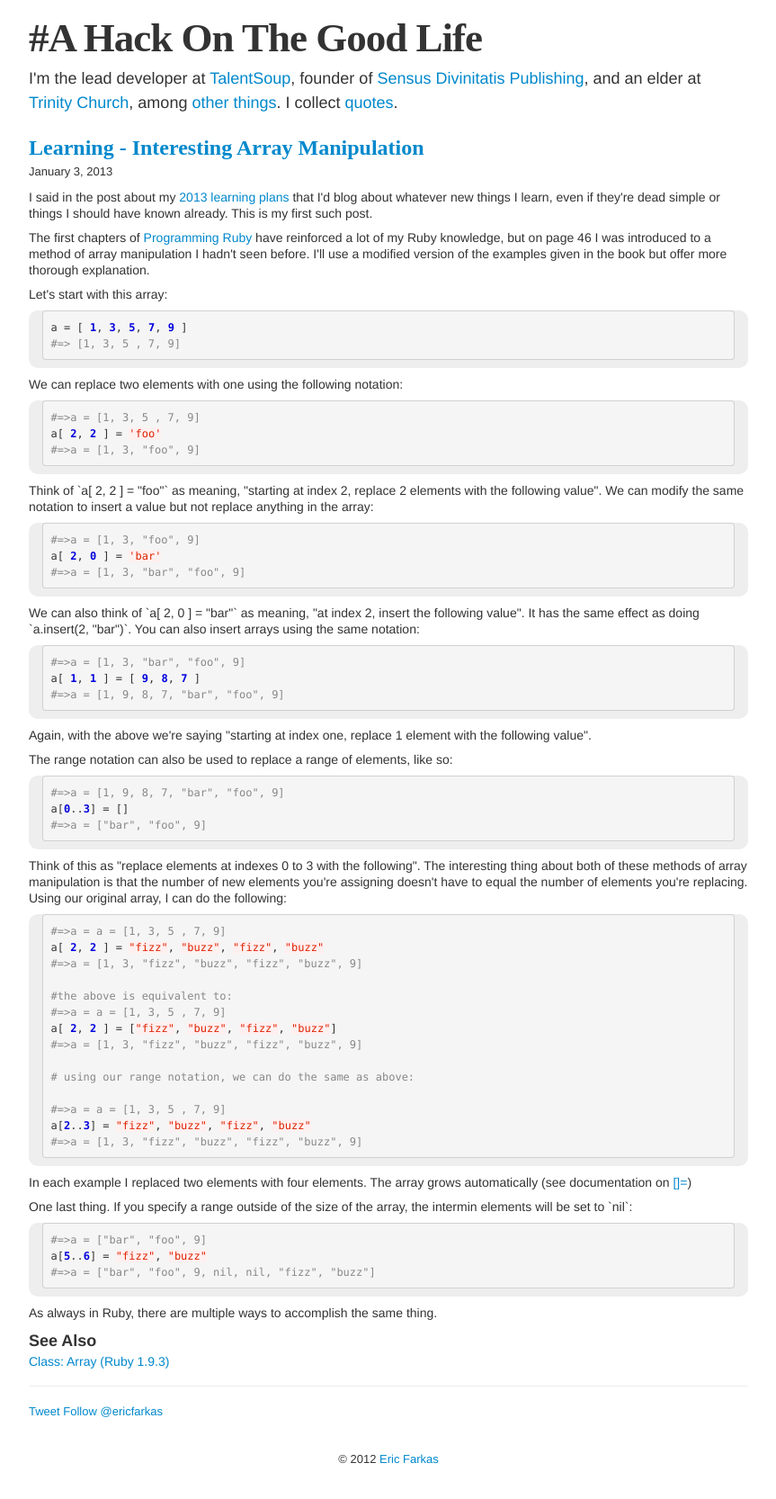
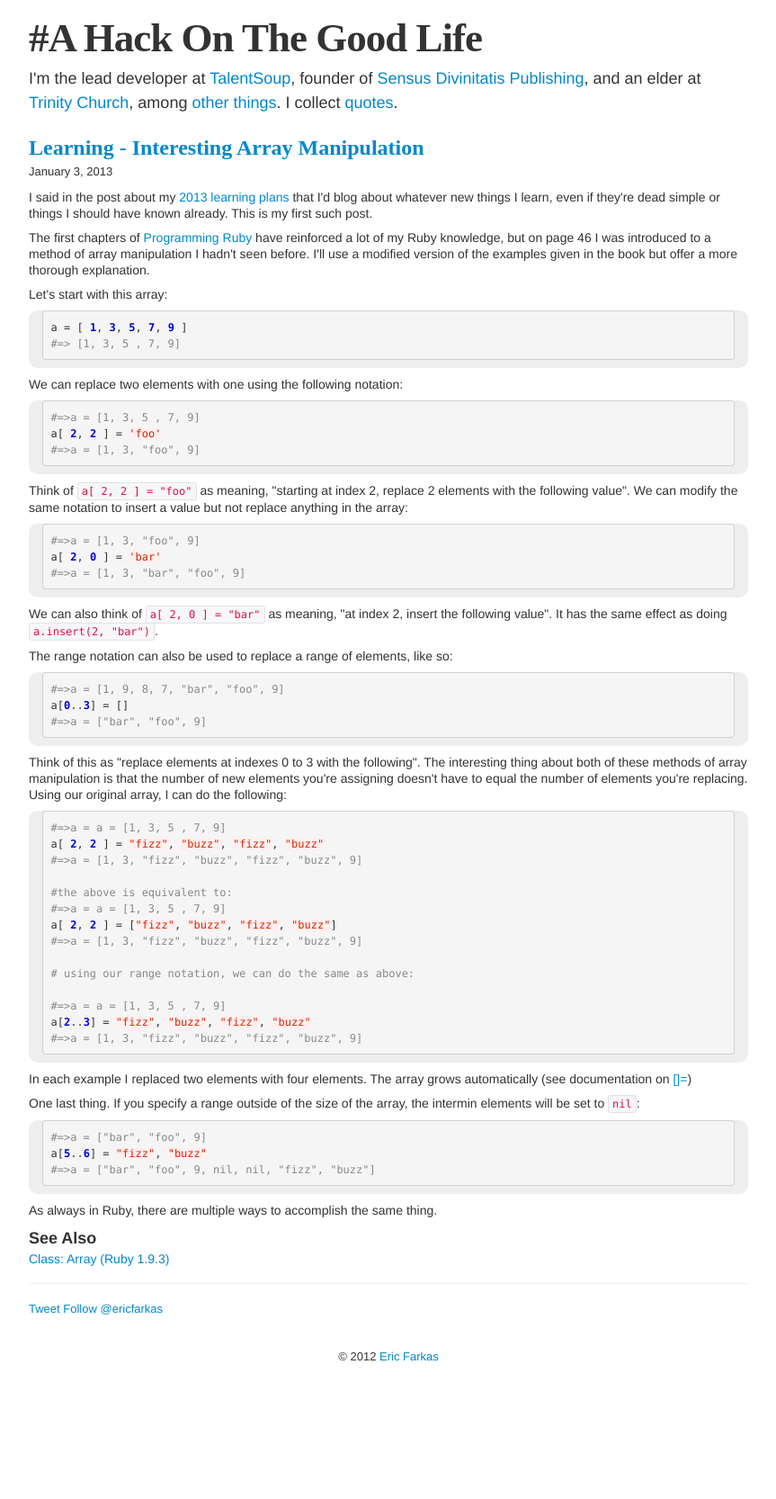
Before and after one commit to speric/speric.github.com, a Jekyll site: the page built from _posts/2013-01-03-learning-interesting-array-manipulation.markdown, in a window 1280 px wide. Shown: the whole page at 90% size, without its empty margins (208-1071 px from the left). Built offline with Jekyll 4.4.1, drawn with Linux system fonts in a browser that asks for light colours; some web fonts are replaced; Markdown is read by kramdown in place of the engine named in the settings; comment, search, counter and statistics services are not loaded; after the commit the page ends 1552 px from its top, so only the background shows below that.

```diff
--- a/_posts/2013-01-03-learning-interesting-array-manipulation.markdown
+++ b/_posts/2013-01-03-learning-interesting-array-manipulation.markdown
@@ -4,7 +4,7 @@
 ---
 <p>I said in the post about my <a href="http://ericfarkas.com/posts/learning-plan-for-2013/">2013 learning plans</a> that I'd blog about whatever new things I learn, even if they're dead simple or things I should have known already.  This is my first such post.</p>
 
-<p>The first chapters of <a href="http://pragprog.com/book/ruby3/programming-ruby-1-9">Programming Ruby</a> have reinforced a lot of my Ruby knowledge, but on page 46 I was introduced to a method of array manipulation I hadn't seen before. I'll use a modified version of the examples given in the book but offer more thorough explanation.</p>
+<p>The first chapters of <a href="http://pragprog.com/book/ruby3/programming-ruby-1-9">Programming Ruby</a> have reinforced a lot of my Ruby knowledge, but on page 46 I was introduced to a method of array manipulation I hadn't seen before. I'll use a modified version of the examples given in the book but offer a more thorough explanation.</p>
 
 <p>Let's start with this array:</p>
 
@@ -25,7 +25,7 @@
 {% endhighlight %}
 </p>
 
-<p>Think of `a[ 2, 2 ] = "foo"` as meaning, "starting at index 2, replace 2 elements with the following value".  We can modify the same notation to insert a value but not replace anything in the array:</p>
+<p>Think of <code>a[ 2, 2 ] = "foo"</code> as meaning, "starting at index 2, replace 2 elements with the following value".  We can modify the same notation to insert a value but not replace anything in the array:</p>
 
 <p>
 {% highlight ruby %}
@@ -35,17 +35,7 @@
 {% endhighlight %}
 </p>
 
-<p>We can also think of `a[ 2, 0 ] = "bar"` as meaning, "at index 2, insert the following value".  It has the same effect as doing `a.insert(2, "bar")`.  You can also insert arrays using the same notation:</p>
-
-<p>
-{% highlight ruby %}
-#=>a = [1, 3, "bar", "foo", 9]
-a[ 1, 1 ] = [ 9, 8, 7 ]
-#=>a = [1, 9, 8, 7, "bar", "foo", 9]
-{% endhighlight %}
-</p>
-
-<p>Again, with the above we're saying "starting at index one, replace 1 element with the following value".<p>
+<p>We can also think of <code>a[ 2, 0 ] = "bar"</code> as meaning, "at index 2, insert the following value".  It has the same effect as doing <code>a.insert(2, "bar")</code>.
 
 <p>The range notation can also be used to replace a range of elements, like so:</p>
 
@@ -80,7 +70,7 @@
 
 <p>In each example I replaced two elements with four elements.  The array grows automatically (see documentation on <a href="http://www.ruby-doc.org/core-1.9.3/Array.html#method-i-5B-5D-3D">[]=</a>)</p>
 
-<p>One last thing.  If you specify a range outside of the size of the array, the intermin elements will be set to `nil`:</p>
+<p>One last thing.  If you specify a range outside of the size of the array, the intermin elements will be set to <code>nil</code>:</p>
 
 <p>
 {% highlight ruby %}
```
